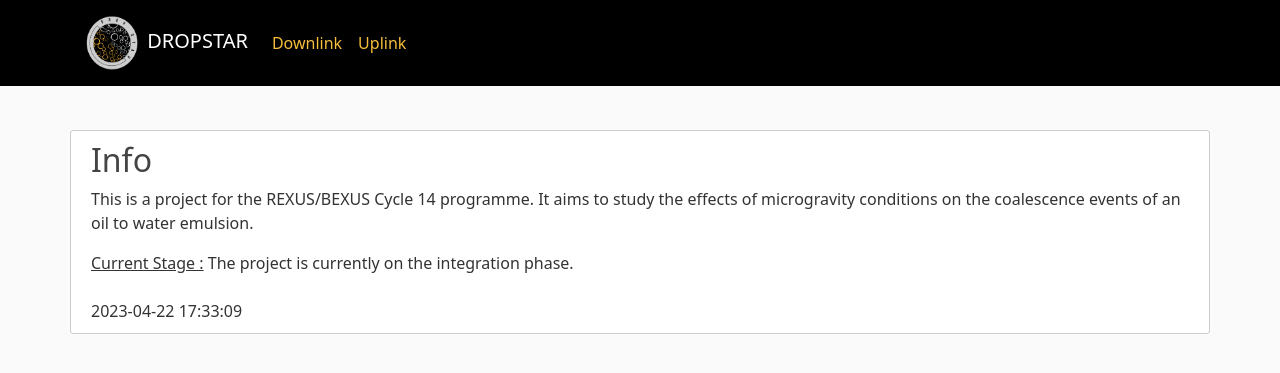
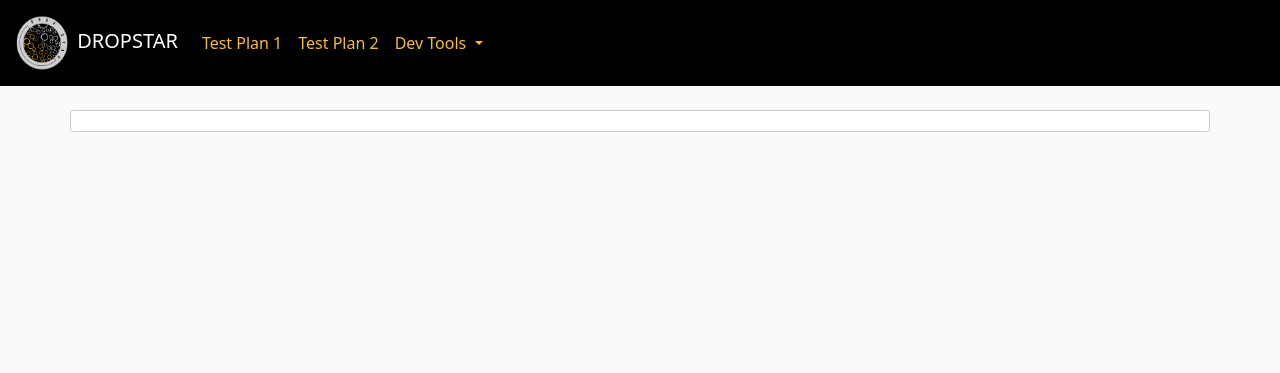
Before and after one commit to dyka3773/Beam-3rd-Gen-Project, a Flask app: page / in a window 1280 px wide. Shown: the top 373 px of the page. Run offline with Flask 2, Linux system fonts and the light colour scheme.

Commit message:
Improved the 404 page and the navbar now works

```diff
--- a/dropstar_gui/app.py
+++ b/dropstar_gui/app.py
@@ -18,8 +18,10 @@
 def uplink():
     return uplink_page.render()
 
+# TODO: Add pages for the test plans here
+
 @app.errorhandler(404)
-def page_not_found(e):
+def page_not_found(error):
     return render_template('404.html'), 404
 
 if __name__ == '__main__':
--- a/dropstar_gui/templates/base.html
+++ b/dropstar_gui/templates/base.html
@@ -16,35 +16,56 @@
 <body>
     <header class="site-header">
         <nav class="navbar navbar-expand-md navbar-dark bg-black-dropstar fixed-top">
-            <div class="container">
+            <div class="container-fluid">
                 <a class="navbar-brand mr-4" href="{{ url_for('index') }}">
                     <img src="{{ url_for('static', filename='img/favicon.png') }}" style="width:60px;height:60px;">
                     <span> DROPSTAR</span>
                 </a>
-                <button class="navbar-toggler" type="button" data-toggle="collapse" data-target="#navbarToggle" aria-controls="navbarToggle" aria-expanded="false" aria-label="Toggle navigation">
+                <button class="navbar-toggler" type="button" data-bs-toggle="collapse" data-bs-target="#navbarWithDropdown" aria-controls="navbarWithDropdown" aria-expanded="false" aria-label="Toggle navigation">
                     <span class="navbar-toggler-icon"></span>
                 </button>
-                <div class="collapse navbar-collapse" id="navbarToggle">
-                    <div class="navbar-nav mr-auto">
-                        <a class="nav-item nav-link" href="{{ url_for('downlink') }}">Downlink</a>
-                        <a class="nav-item nav-link" href="{{ url_for('uplink') }}">Uplink</a>
-                    </div>
+                <div class="collapse navbar-collapse show" id="navbarWithDropdown">
+                    <ul class="navbar-nav">
+                        <li class="nav-item">
+                            <a class="nav-link" href="#">Test Plan 1</a>
+                        </li>
+                        <li class="nav-item">
+                            <a class="nav-link" href="#">Test Plan 2</a>
+                        </li>
+                        <li class="nav-item dropdown">
+                            <a class="nav-link dropdown-toggle" href="#" id="navbarDropdownMenuLink" role="button" data-bs-toggle="dropdown" aria-expanded="false">
+                            Dev Tools
+                            </a>
+                            <ul class="dropdown-menu" aria-labelledby="navbarDropdownMenuLink">
+                                <li><a class="dropdown-item" href="{{ url_for('downlink') }}">Downlink</a></li>
+                                <li><a class="dropdown-item" href="{{ url_for('uplink') }}">Uplink</a></li>
+                            </ul>
+                        </li>
+                    </ul>
                 </div>
             </div>
         </nav>
     </header>
     <main role="main" class="container">
-        <h1 style="margin-top:100px;">{{ title }}</h1>
+        {% if title %}
+            <h1 style="margin-top:100px;">{{ title }}</h1>
+        {% endif %}
         <div class="row">
             <div>
-                {% block content %}{% endblock %}
+                {% block content %}
+                {% endblock %}
             </div>
         </div>
+
+        {% if info %}
         <div class="row">
             <div class="content-section" style="margin-top: 30px;">
-                {% include "info.html" %}
+                {% block info %}
+                {% endblock %}
             </div>
         </div>
+        {% endif %}
+
     </main>
 </body>
 </html>
--- a/dropstar_gui/templates/info.html
+++ b/dropstar_gui/templates/info.html
@@ -11,6 +11,7 @@
 {% endif %}
 <span><u>Current Stage :</u> {{ info.current_stage }}</span>
 <br>
+<!-- TODO: Fix what is going to be presented in the Info section -->
 <br>
 <span>{{ info.date }}</span>
 {% endblock %}
```
Also changed, not shown: dropstar_gui/templates/404.html (+10 -12 lines).
